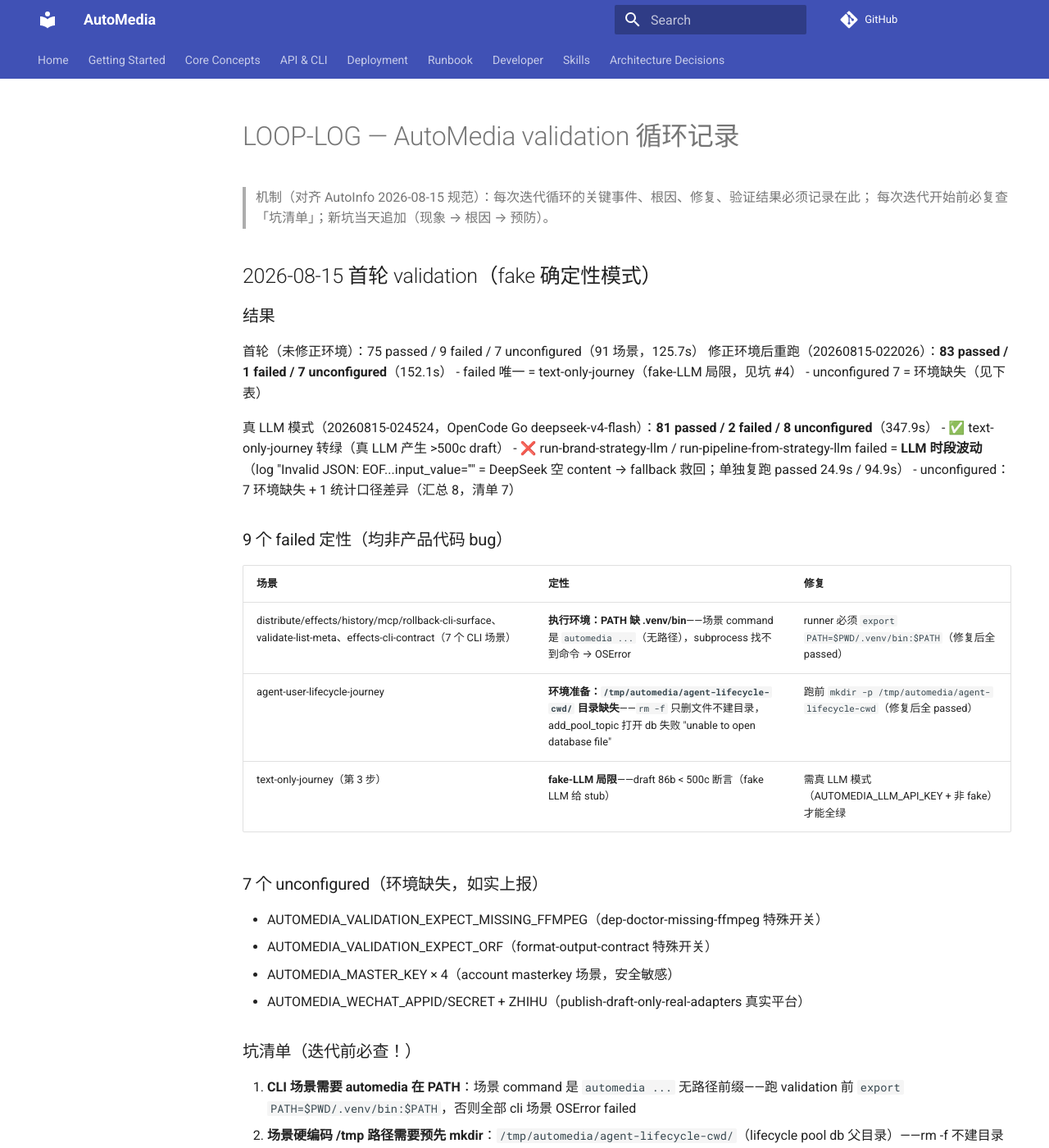
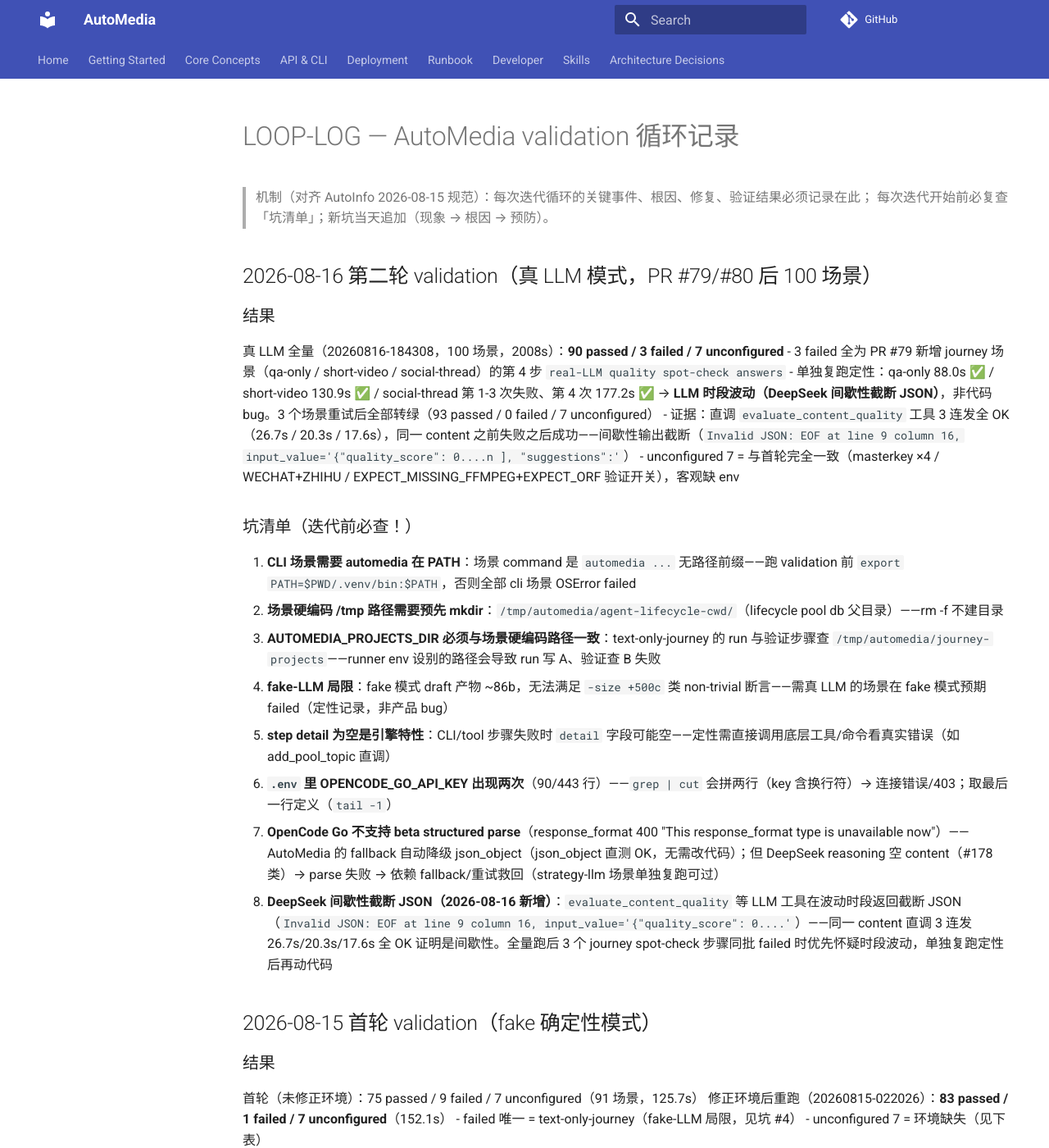
Before and after one commit to 1StepMore/AutoMedia, an MkDocs documentation site: the page built from docs/validation-loop-log.md, in a window 1280 px wide and 1400 px high. Shown: the whole window at 82% size. Built offline with MkDocs 1.6.1 and Material for MkDocs 9.7.7, drawn with Linux system fonts in a browser that asks for light colours; comment, search, counter and statistics services are not loaded.

Commit message:
docs(validation): LOOP-LOG 2026-08-16 — 100 场景第二轮 + DeepSeek 间歇截断坑
- 第二轮真 LLM 全量 90/3/7（100 场景，PR #79/#80 后）
- 3 failed 定性为 LLM 时段波动（qa/short-video/social-thread spot-check 步骤），单独复跑全部转绿
- 新增坑 #8: DeepSeek 间歇性截断 JSON（evaluate_content_quality 返回截断 JSON，直调 3 连发 OK 证明间歇性）

Signed-off-by: Hermes Agent <hermes-agent@nousresearch.com>

```diff
--- a/docs/validation-loop-log.md
+++ b/docs/validation-loop-log.md
@@ -2,6 +2,27 @@
 
 > 机制（对齐 AutoInfo 2026-08-15 规范）：每次迭代循环的关键事件、根因、修复、验证结果必须记录在此；
 > 每次迭代开始前必复查「坑清单」；新坑当天追加（现象 → 根因 → 预防）。
+
+## 2026-08-16 第二轮 validation（真 LLM 模式，PR #79/#80 后 100 场景）
+
+### 结果
+
+真 LLM 全量（20260816-184308，100 场景，2008s）：**90 passed / 3 failed / 7 unconfigured**
+- 3 failed 全为 PR #79 新增 journey 场景（qa-only / short-video / social-thread）的第 4 步 `real-LLM quality spot-check answers`
+- 单独复跑定性：qa-only 88.0s ✅ / short-video 130.9s ✅ / social-thread 第 1-3 次失败、第 4 次 177.2s ✅ → **LLM 时段波动（DeepSeek 间歇性截断 JSON）**，非代码 bug。3 个场景重试后全部转绿（93 passed / 0 failed / 7 unconfigured）
+- 证据：直调 `evaluate_content_quality` 工具 3 连发全 OK（26.7s / 20.3s / 17.6s），同一 content 之前失败之后成功——间歇性输出截断（`Invalid JSON: EOF at line 9 column 16, input_value='{"quality_score": 0....n ], "suggestions":'`）
+- unconfigured 7 = 与首轮完全一致（masterkey ×4 / WECHAT+ZHIHU / EXPECT_MISSING_FFMPEG+EXPECT_ORF 验证开关），客观缺 env
+
+### 坑清单（迭代前必查！）
+
+1. **CLI 场景需要 automedia 在 PATH**：场景 command 是 `automedia ...` 无路径前缀——跑 validation 前 `export PATH=$PWD/.venv/bin:$PATH`，否则全部 cli 场景 OSError failed
+2. **场景硬编码 /tmp 路径需要预先 mkdir**：`/tmp/automedia/agent-lifecycle-cwd/`（lifecycle pool db 父目录）——rm -f 不建目录
+3. **AUTOMEDIA_PROJECTS_DIR 必须与场景硬编码路径一致**：text-only-journey 的 run 与验证步骤查 `/tmp/automedia/journey-projects`——runner env 设别的路径会导致 run 写 A、验证查 B 失败
+4. **fake-LLM 局限**：fake 模式 draft 产物 ~86b，无法满足 `-size +500c` 类 non-trivial 断言——需真 LLM 的场景在 fake 模式预期 failed（定性记录，非产品 bug）
+5. **step detail 为空是引擎特性**：CLI/tool 步骤失败时 `detail` 字段可能空——定性需直接调用底层工具/命令看真实错误（如 add_pool_topic 直调）
+6. **`.env` 里 OPENCODE_GO_API_KEY 出现两次**（90/443 行）——`grep | cut` 会拼两行（key 含换行符）→ 连接错误/403；取最后一行定义（`tail -1`）
+7. **OpenCode Go 不支持 beta structured parse**（response_format 400 "This response_format type is unavailable now"）——AutoMedia 的 fallback 自动降级 json_object（json_object 直测 OK，无需改代码）；但 DeepSeek reasoning 空 content（#178 类）→ parse 失败 → 依赖 fallback/重试救回（strategy-llm 场景单独复跑可过）
+8. **DeepSeek 间歇性截断 JSON（2026-08-16 新增）**：`evaluate_content_quality` 等 LLM 工具在波动时段返回截断 JSON（`Invalid JSON: EOF at line 9 column 16, input_value='{"quality_score": 0....'`）——同一 content 直调 3 连发 26.7s/20.3s/17.6s 全 OK 证明是间歇性。全量跑后 3 个 journey spot-check 步骤同批 failed 时优先怀疑时段波动，单独复跑定性后再动代码
 
 ## 2026-08-15 首轮 validation（fake 确定性模式）
 
```
